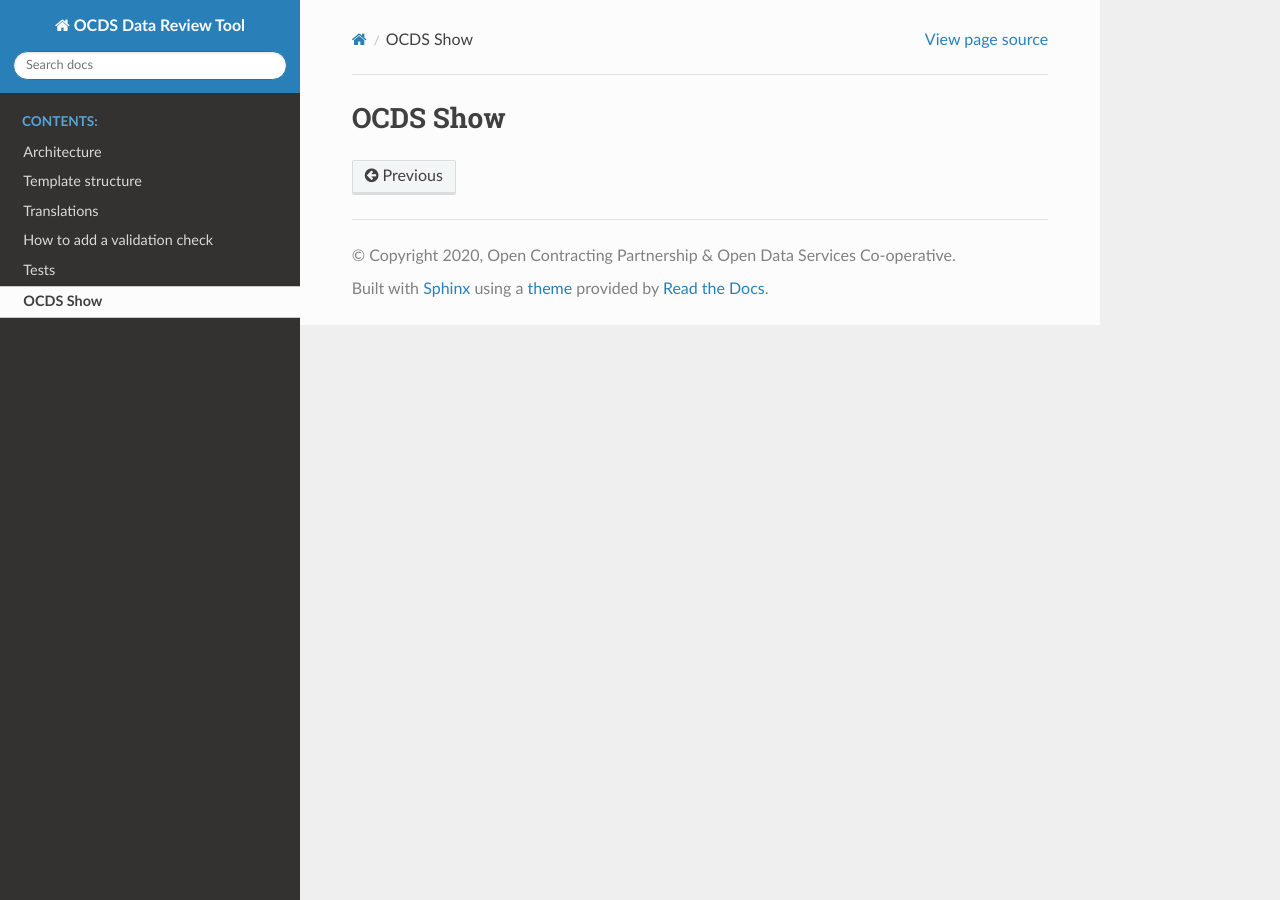
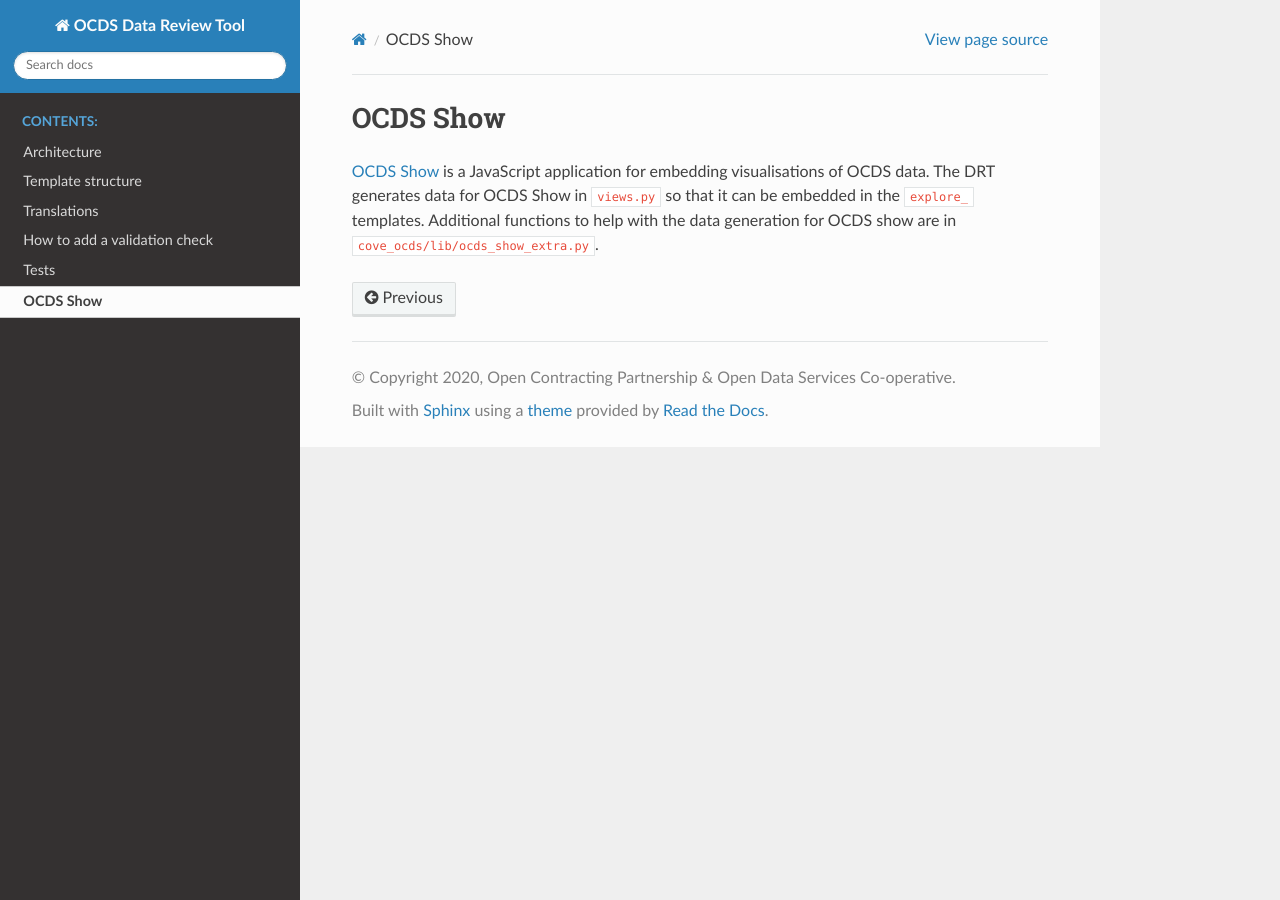
Before and after one commit to spendnetwork/silvereye, a Sphinx documentation site: the page built from docs/ocds-show.rst, in a window 1280 px wide. Built offline with Sphinx 7.4.7 and the Read the Docs theme 2.0.0, drawn with Linux system fonts in a browser that asks for light colours.

Commit message:
Stub OCDS Show docs

```diff
--- a/docs/ocds-show.rst
+++ b/docs/ocds-show.rst
@@ -1,2 +1,4 @@
 OCDS Show
 =========
+
+`OCDS Show <https://github.com/open-contracting/ocds-show>`_ is a JavaScript application for embedding visualisations of OCDS data. The DRT generates data for OCDS Show in ``views.py`` so that it can be embedded in the ``explore_`` templates. Additional functions to help with the data generation for OCDS show are in ``cove_ocds/lib/ocds_show_extra.py``.
```
